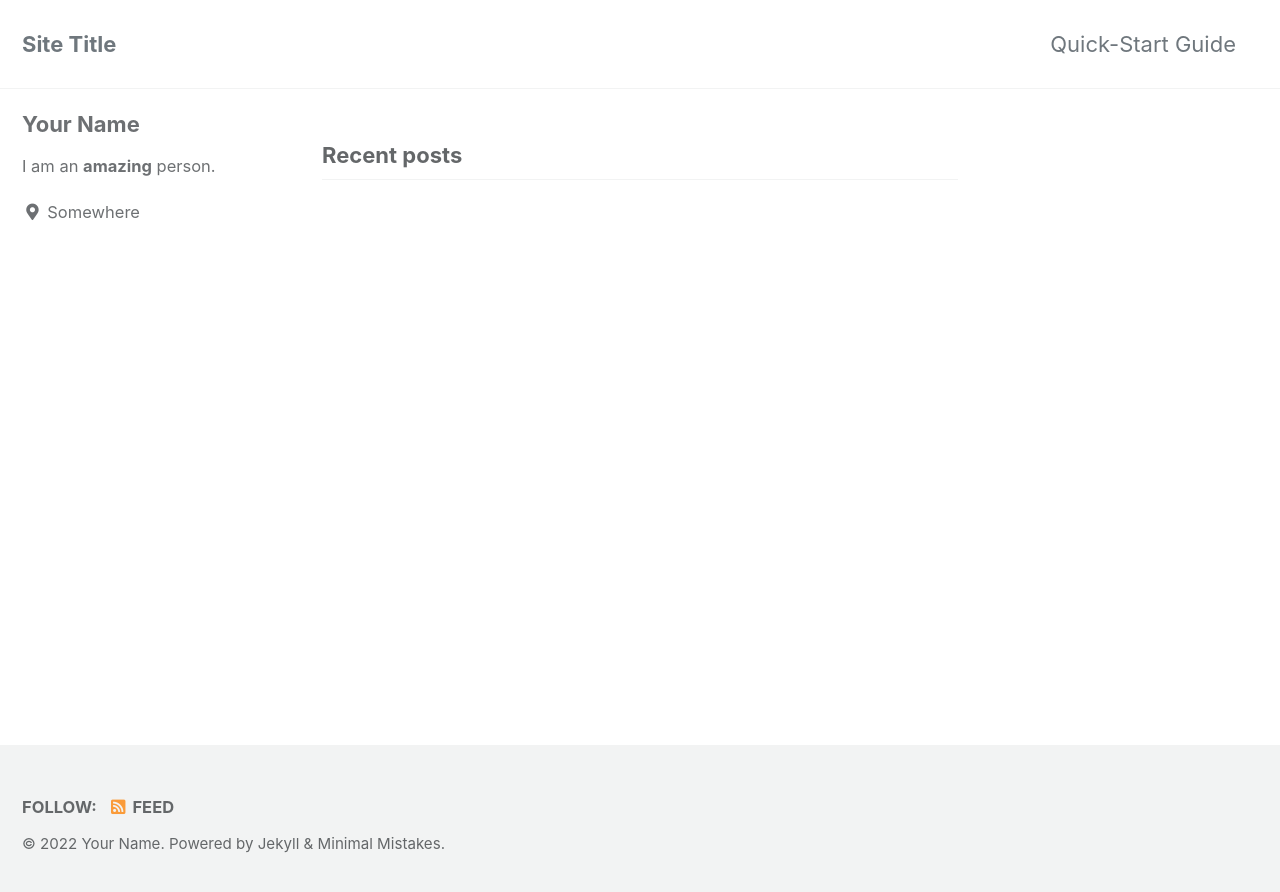
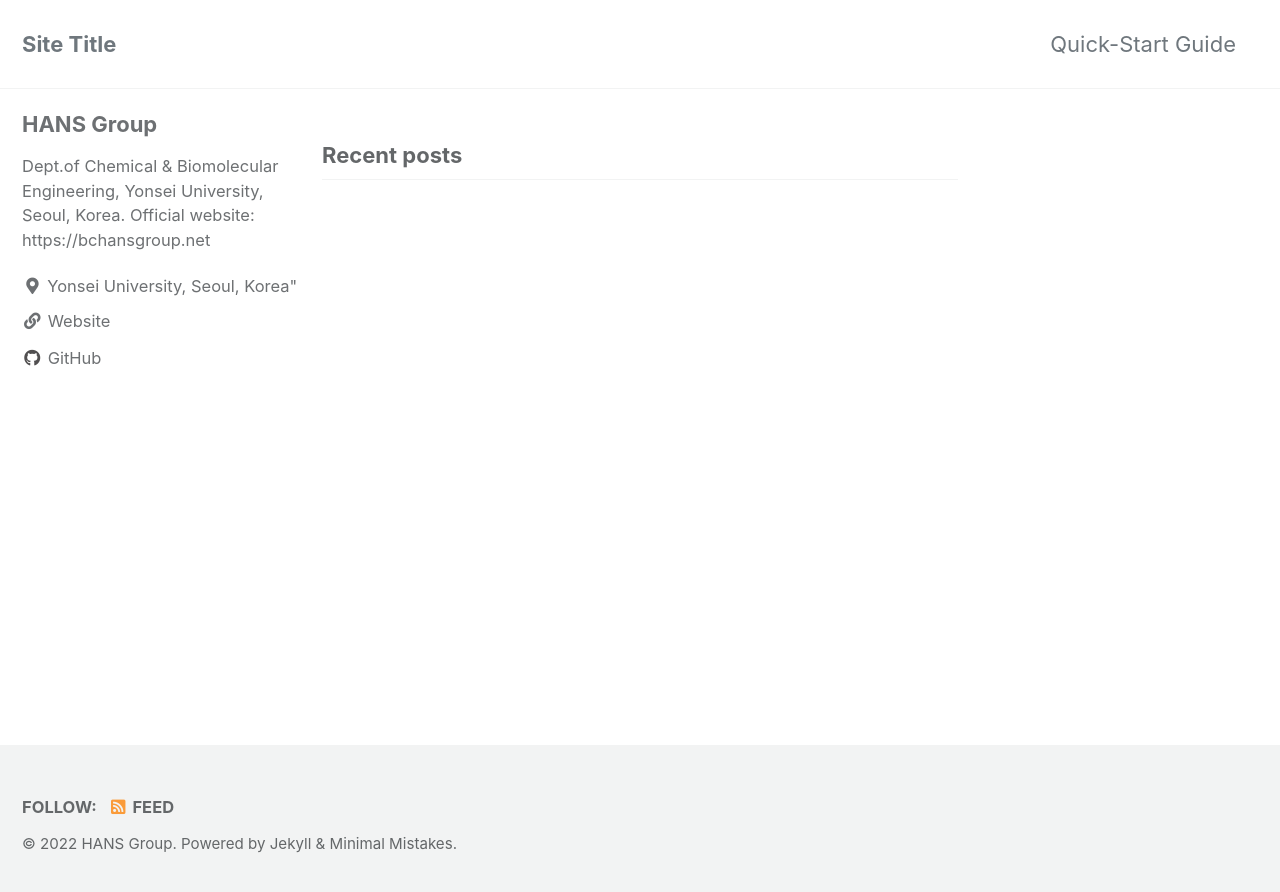
Before and after one commit to hans-group/hans-group.github.io, a Jekyll site: the page built from index.html, in a window 1280 px wide. Shown: the top 892 px of the page. Built offline with Jekyll 4.4.1, drawn with Linux system fonts in a browser that asks for light colours; cached includes are drawn as plain includes; the list of posts is cut into pages by our own code.

Commit message:
update config

```diff
--- a/_config.yml
+++ b/_config.yml
@@ -19,11 +19,11 @@ locale                   : "en-US"
 title                    : "Site Title"
 title_separator          : "-"
 subtitle                 : # site tagline that appears below site title in masthead
-name                     : "Your Name"
-description              : "An amazing website."
-url                      : # the base hostname & protocol for your site e.g. "https://mmistakes.github.io"
+name                     : "HANS Group"
+description              : "Dept.of Chemical & Biomolecular Engineering, Yonsei University, Seoul, Korea. Official website: https://bchansgroup.net"
+url                      : "https://hans-group.github.io"
 baseurl                  : # the subpath of your site, e.g. "/blog"
-repository               : # GitHub username/repo-name e.g. "mmistakes/minimal-mistakes"
+repository               : "hans-group/hans-group.github.io"
 teaser                   : # path of fallback teaser image, e.g. "/assets/images/500x300.png"
 logo                     : # path of logo image to display in the masthead, e.g. "/assets/images/88x88.png"
 masthead_title           : # overrides the website title displayed in the masthead, use " " for no title
@@ -101,10 +101,10 @@ analytics:
 
 # Site Author
 author:
-  name             : "Your Name"
+  name             : "HANS Group"
   avatar           : # path of avatar image, e.g. "/assets/images/bio-photo.jpg"
-  bio              : "I am an **amazing** person."
-  location         : "Somewhere"
+  bio              : "Dept.of Chemical & Biomolecular Engineering, Yonsei University, Seoul, Korea. Official website: https://bchansgroup.net"
+  location         : Yonsei University, Seoul, Korea"
   email            :
   links:
     - label: "Email"
@@ -112,7 +112,7 @@ author:
       # url: "mailto:your.name@email.com"
     - label: "Website"
       icon: "fas fa-fw fa-link"
-      # url: "https://your-website.com"
+      url: "https://bchansgroup.net"
     - label: "Twitter"
       icon: "fab fa-fw fa-twitter-square"
       # url: "https://twitter.com/"
@@ -121,7 +121,7 @@ author:
       # url: "https://facebook.com/"
     - label: "GitHub"
       icon: "fab fa-fw fa-github"
-      # url: "https://github.com/"
+      url: "https://github.com/hans-group/"
     - label: "Instagram"
       icon: "fab fa-fw fa-instagram"
       # url: "https://instagram.com/"
```
